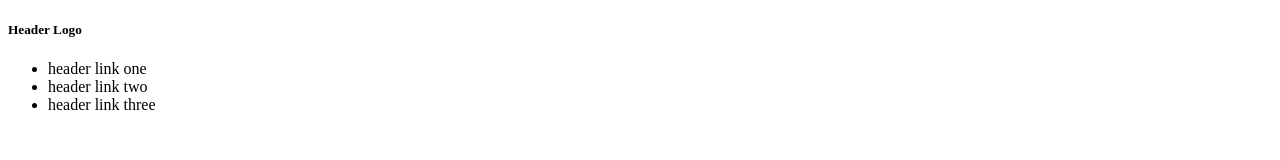
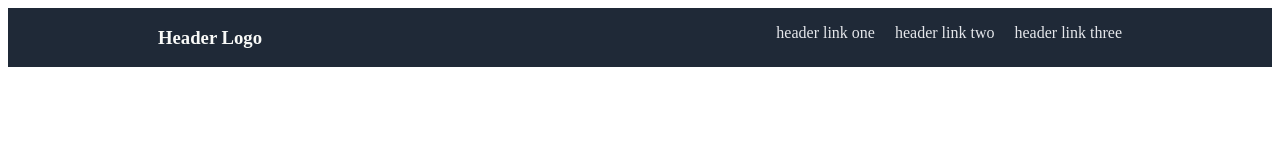
Before and after one commit to NTurbo1/landing-page, a plain HTML site: page index.html in a window 1280 px wide. Drawn offline with Linux system fonts and the light colour scheme.

Commit message:
Modifies 'style.css' file. Styles the header.

```diff
--- a/index.html
+++ b/index.html
@@ -9,7 +9,7 @@
 </head>
 <body>
     <div class="header">
-        <h5>Header Logo</h5>
+        <h3 class="header-logo">Header Logo</h3>
         <ul class="header-links">
             <li>header link one</li>
             <li>header link two</li>
--- a/style.css
+++ b/style.css
@@ -0,0 +1,18 @@
+.header {
+    display: flex;
+    background-color: #1f2937;
+    padding-left: 150px;
+    padding-right: 150px;
+}
+
+.header-logo {
+    color: #f9faf8;
+}
+
+.header-links {
+    display: flex;
+    list-style-type: none;
+    gap: 20px;
+    color: #e5e7eb;
+    margin-left: auto;
+}
```
